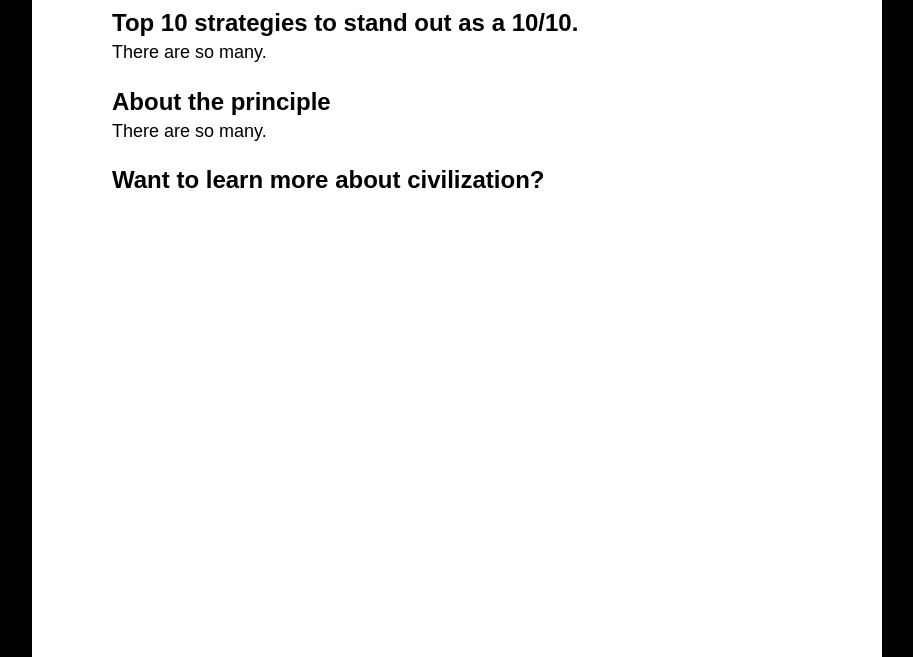
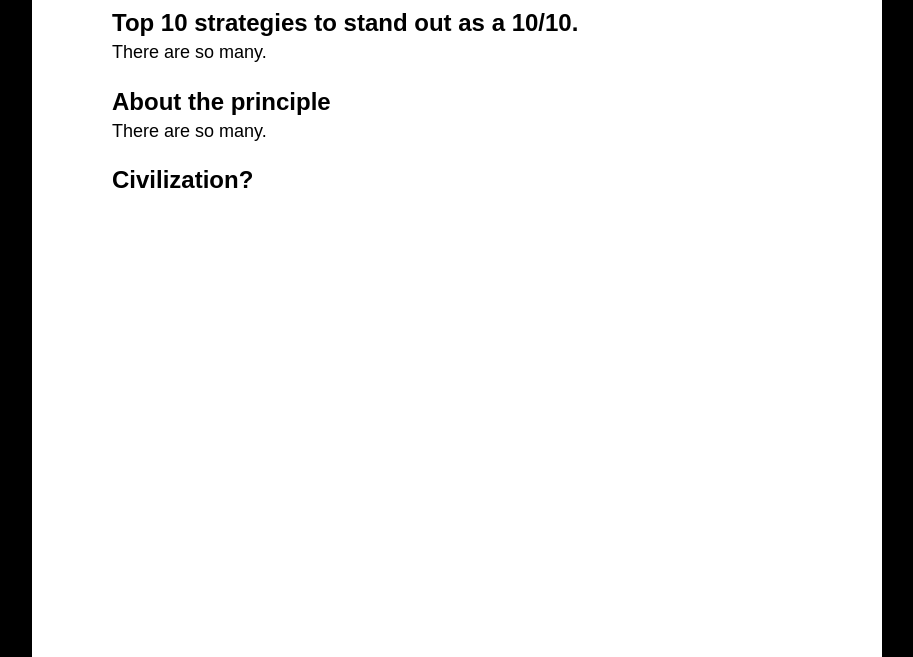
Before and after one commit to Sha-RR/Do_Not_Open, a plain HTML site: page index.html in a window 1280 px wide. Shown: the part 143-800 px from the top of the page, without its empty margins (183-1096 px from the left). Drawn offline with Linux system fonts and the light colour scheme.

Commit message:
Update index.html

```diff
--- a/index.html
+++ b/index.html
@@ -18,7 +18,7 @@
     <p>
       There are so many.
     </p>
-    <h2>Want to learn more about civilization?</h2>
+    <h2>Civilization?</h2>
     <p></p>
   </main>
 </body>
```
